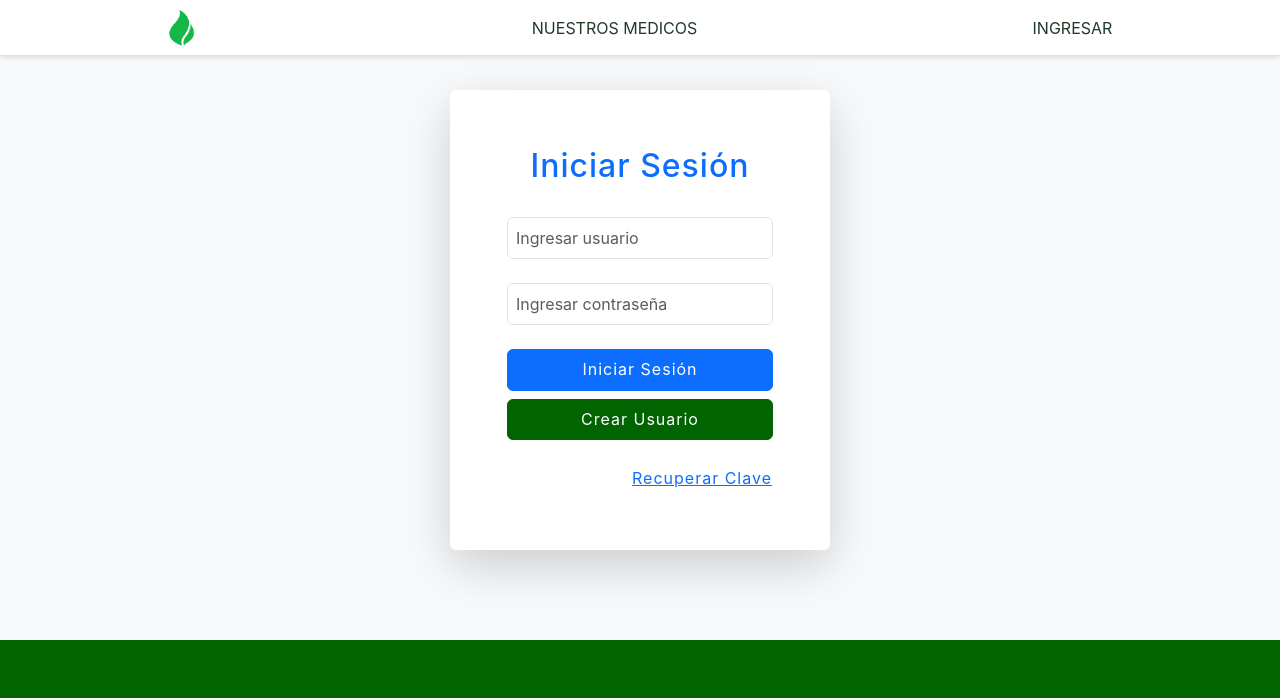
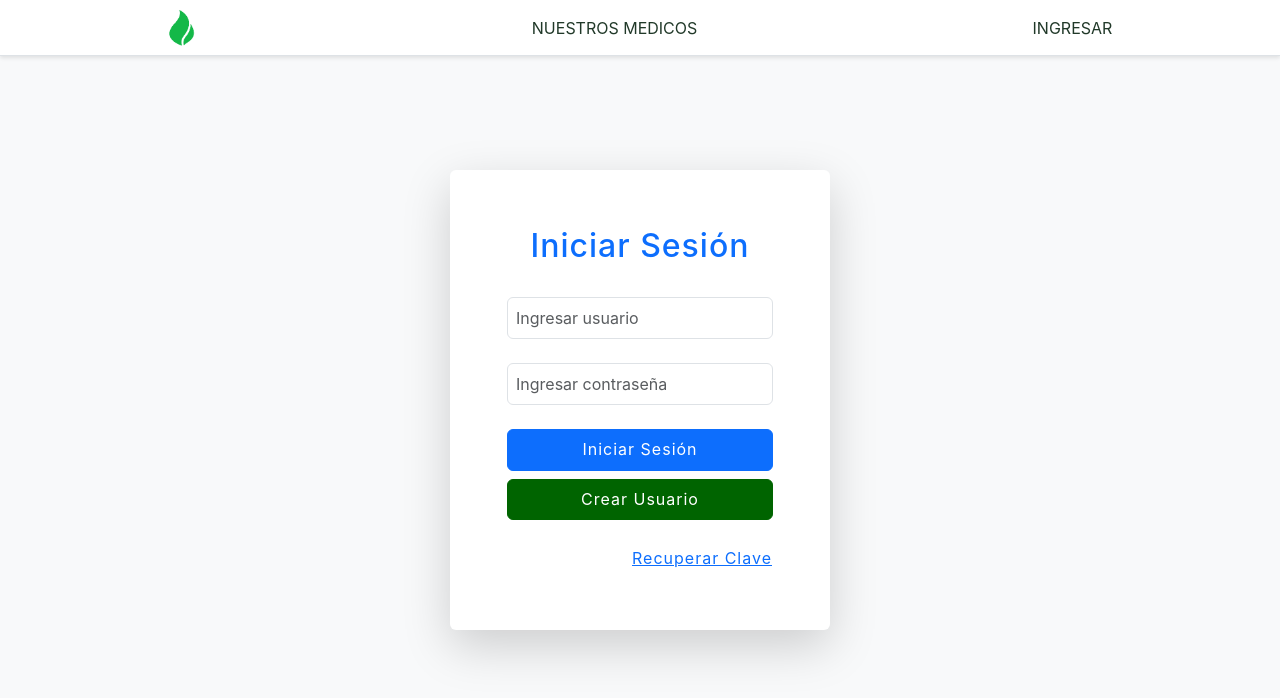
Before and after one commit to sebast825/medical-scheduling-fe, a React (Create React App) app: page /login in a window 1280 px wide. Shown: the top 698 px of the page. Built offline with nearby package versions, Linux system fonts and the light colour scheme; a web font is replaced by a local one.

Commit message:
login height

```diff
--- a/src/Components/General/Login/Login.scss
+++ b/src/Components/General/Login/Login.scss
@@ -3,7 +3,7 @@
 
 .contenedor{
    width: 90vw;
-   height: 80vh;
+   min-height: 100vh;
    @include respond (mobile){
       width: 80vw;
    }
--- a/src/Components/General/Login/Login.tsx
+++ b/src/Components/General/Login/Login.tsx
@@ -1,5 +1,5 @@
-import React, { useEffect, useState } from "react";
-import { Form, Button, Container, Row, Col } from "react-bootstrap";
+import { useEffect, useState } from "react";
+import { Form, Button,  Row, Col } from "react-bootstrap";
 import {
   fetchLogin,
   fetchMedicoInfo,
@@ -14,14 +14,12 @@ import {
   useMedicoInfoContext,
   usePersonaInfoContext,
 } from "../../../context/authContext";
-import { Link, useNavigate } from "react-router-dom";
 import GetJwtContent, { DecodedToken } from "../../../utils/jwtUtils";
 import { ILogin } from "../../../types/Login.types";
 import { Roles } from "../../../types/Roles.type";
 import { handleHttpError } from "../../../utils/errorHandler";
 import useRediectHomeByRole from "../../../hooks/roles/useRediectHomeByRole";
 import "./Login.scss";
-import useWindowSize from "../../../hooks/ScreenSize";
 import useRedirects from "../../../hooks/useRedicrects";
 
 interface iLoginForm {
@@ -81,7 +79,7 @@ const LoginForm = ({ e }: iLoginForm) => {
   const handleSubmit = async (event: any) => {
     event.preventDefault();
     // Lógica para manejar el login
-    let UserName = "secretario";
+    let UserName = "medico";
     let Password = "a";
     const loginData: ILogin = { UserName, Password };
 
```
